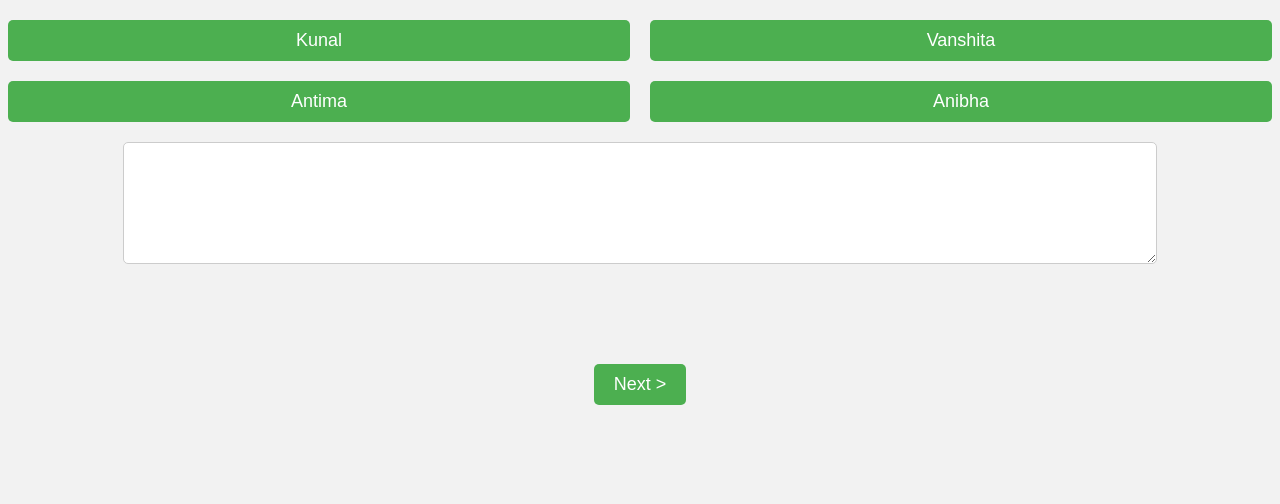
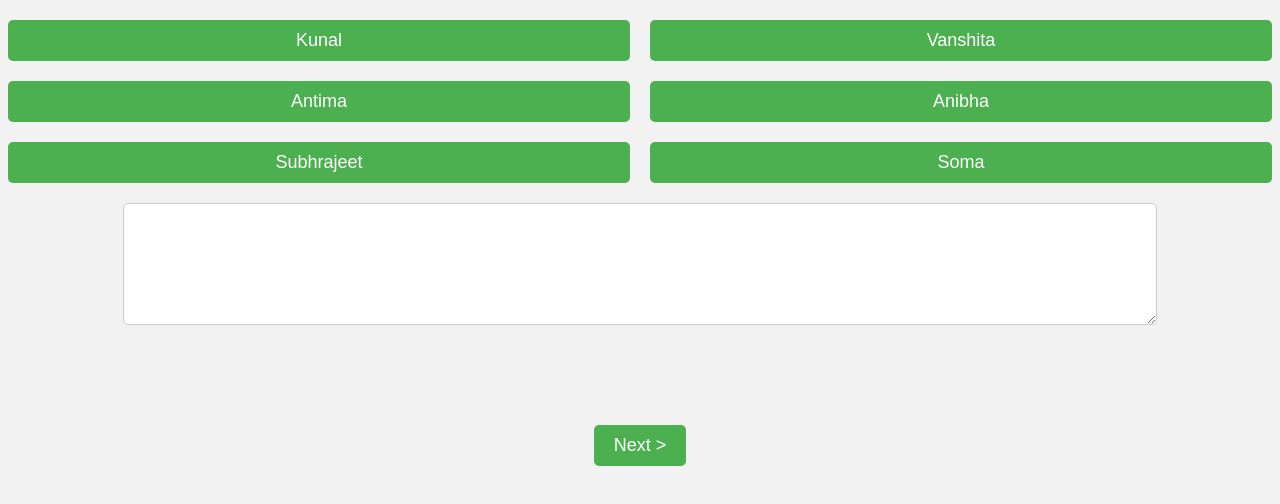
Before and after one commit to gitkunal777/bday, a plain HTML site: page button.html in a window 1280 px wide. Drawn offline with Linux system fonts and the light colour scheme.

Commit message:
subheajeet and soma

```diff
--- a/button.html
+++ b/button.html
@@ -17,6 +17,10 @@
     <button class="surprise-button" id="button-3">Antima</button>
     <button class="surprise-button" id="button-4">Anibha</button>
    </div>
+  <div class="button-grid">
+    <button class="surprise-button" id="button-5">Subhrajeet</button>
+    <button class="surprise-button" id="button-6">Soma</button>
+   </div>
   <textarea id="message-area" readonly></textarea>
   <button id="next" class="next-button">Next ></button>
   <script src="main2.js"></script>
--- a/main2.js
+++ b/main2.js
@@ -19,6 +19,8 @@ buttons.forEach((button) => {
     case 'button-4':
      message = 'null';
      break;
+    case 'button-5':
+     message = "Wishing you a day filled with happiness and a year filled with joy. May your birthday be as incredible as you are! Another trip around the sun-time to celebrate! here's to another year of adventure, laughter and amazing memories. Sending you lots of love om your special day! Happy Birthday!"
    }
    messageArea.value = message;
   });
```
